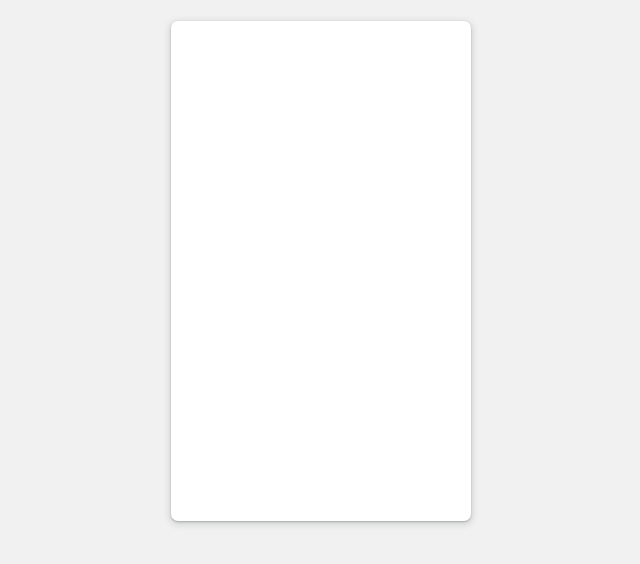
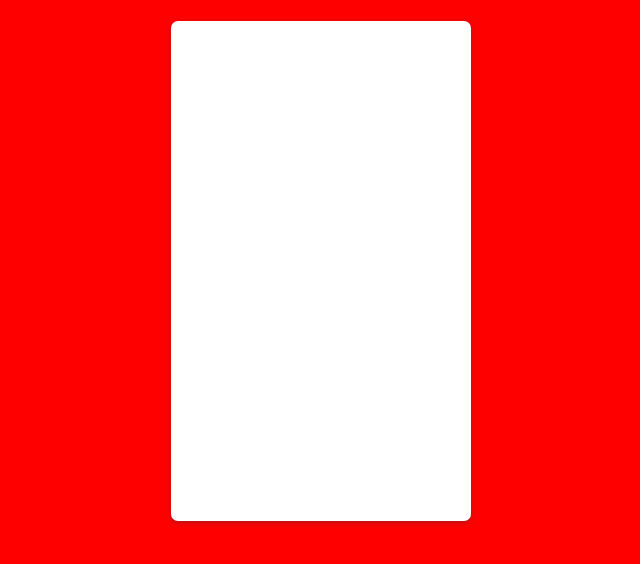
Before and after one commit to mj-haghighi/web-app, a React (Create React App) app: page / in a window 1280 px wide. Shown: the top 564 px of the page, without its empty margins (319-959 px from the left). Built offline with nearby package versions, Linux system fonts and the light colour scheme.

Commit message:
Apply 'red' color to 'body'

```diff
--- a/src/css/color.light.css
+++ b/src/css/color.light.css
@@ -1,5 +1,5 @@
 body {
-  background-color: #f1f1f1;
+  background-color: red;
 }
 
 .pri-back-col {
```
